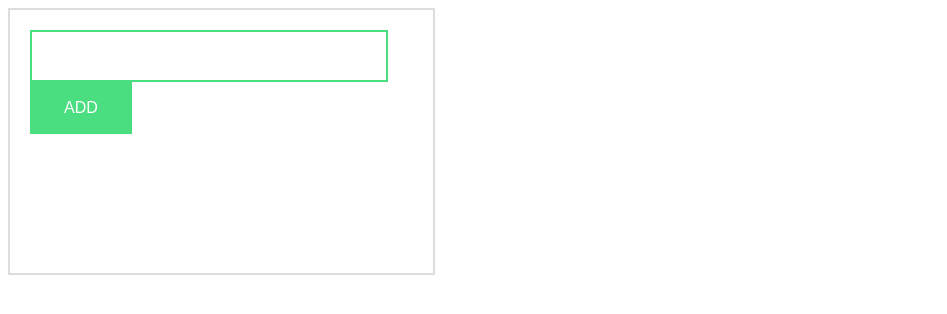
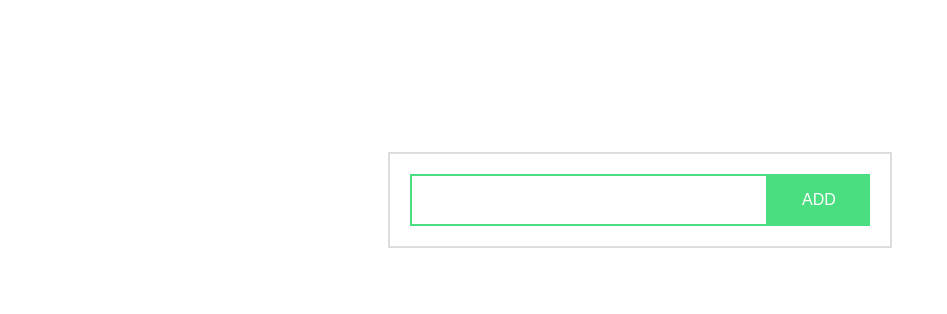
Before and after one commit to Kiwasthal/task-app, a React (Create React App) app: page / in a window 1280 px wide. Shown: the top 314 px of the page, without its empty margins (0-947 px from the left). Built offline with nearby package versions, Linux system fonts and the light colour scheme.

Commit message:
Placed TaskManager on Grid

```diff
--- a/src/App.css
+++ b/src/App.css
@@ -1,9 +1,18 @@
+body {
+  margin: 0;
+}
+
 .App {
   padding: 0;
   margin: 0;
   height: 100vh;
   width: 100vw;
   display: grid;
-  grid-template-columns: 1fr 1fr 1fr;
-  grid-template-rows: 1fr 1fr 1fr;
+  grid-template-areas:
+    'head head head'
+    'emptyR inputManager emptyL'
+    'emptyR taskDisplay emptyL';
+  grid-template-rows: 10vh 30vh 1fr;
+  justify-content: center;
+  align-items: center;
 }
--- a/src/components/InputManager/InputManager.styled.js
+++ b/src/components/InputManager/InputManager.styled.js
@@ -4,6 +4,8 @@ const StyledInputManager = styled.div`
   padding: 20px;
   background-color: #fff;
   border: 2px solid #ddd;
+  grid-area: inputManager;
+  display: flex;
 `;
 
 export default StyledInputManager;
```
